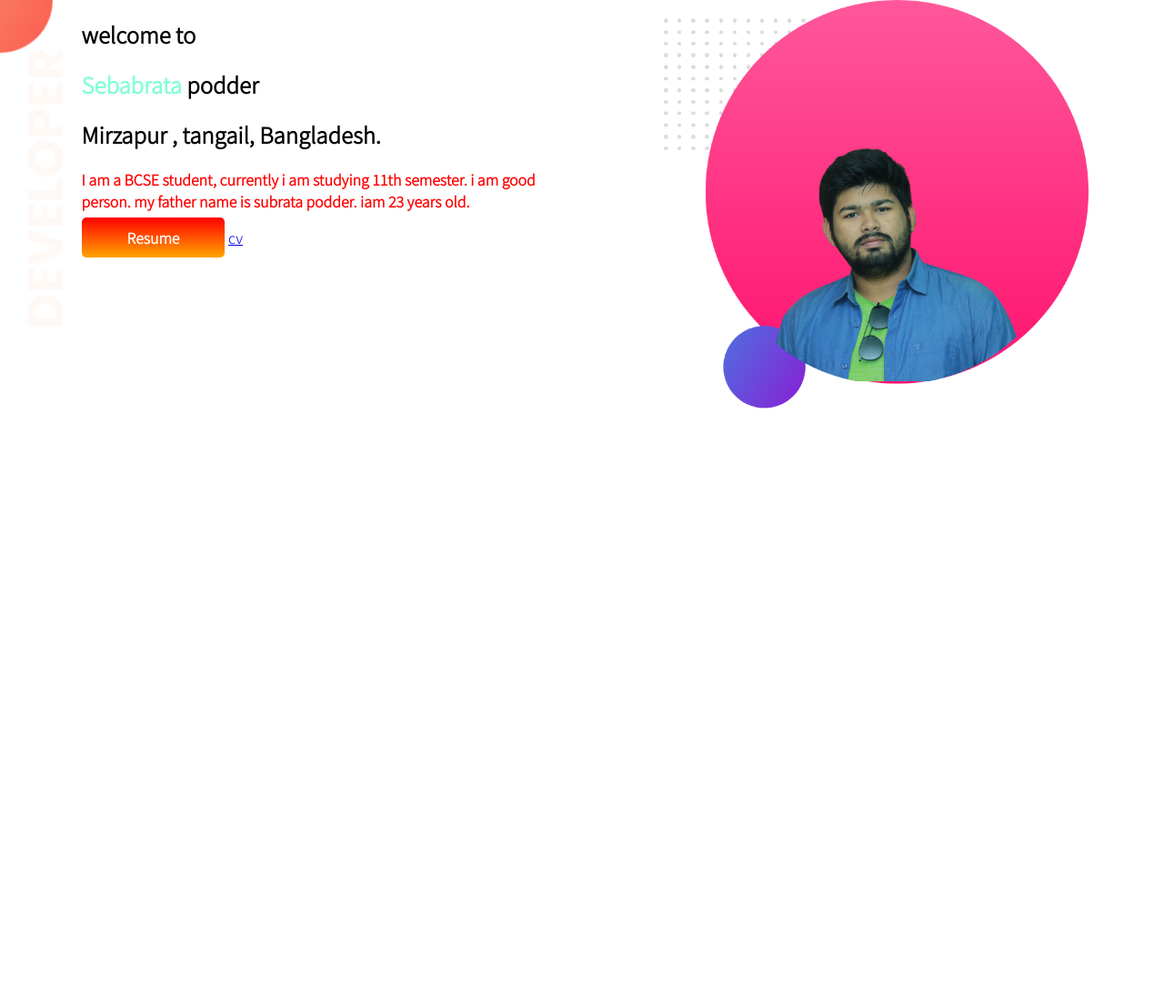
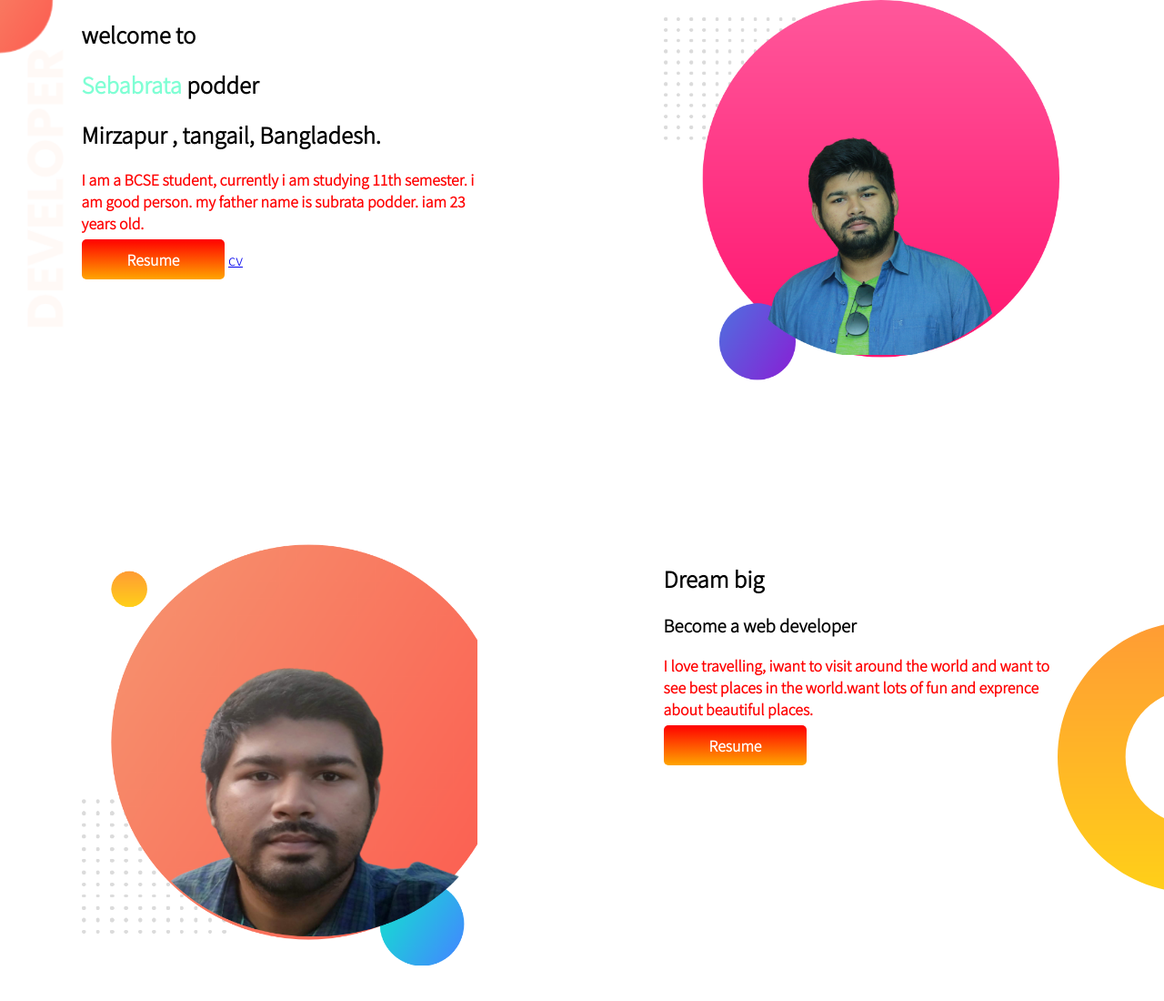
Before and after one commit to seba18103150/developer-protfolio, a plain HTML site: page index.html in a window 1280 px wide. Shown: the whole page at 91% size. Before the commit the page ends 800 px from the top, so only its background shows below. Drawn offline with Linux system fonts and the light colour scheme.

Commit message:
fast-image

```diff
--- a/index.html
+++ b/index.html
@@ -26,5 +26,16 @@
             <img src="images/s1.png" alt="">
         </div>
    </section>
+   <section class="drem-big">
+       <div class="half-size">
+           <img src="images/me-bg.png" alt="">
+       </div>
+       <div class="half-size">
+           <h2>Dream big</h2>
+           <h3>Become a web developer</h3>
+           <p>I love travelling, iwant to visit around the world  and want to see best places in the world.want lots of fun and exprence about beautiful places. </p>
+           <a target="_blank"  class="resume" href="https://www.youtube.com/watch?v=yUqkvcVG9AM/">Resume</a>
+        </div>
+   </section>
 </body>
 </html>
--- a/style.css
+++ b/style.css
@@ -11,13 +11,15 @@ h1{
 }
 section{
     display:flex;
+    margin-bottom: 175px;
 }
 .half-size{
     width: 50%;
     padding-left: 7%;
+    padding-right: 9%;
 }
 .half-size img{
-    width: 85%;
+    width: 100%;
 }
 p{
     color: red                  ;
@@ -35,3 +37,8 @@ p{
     background-image: url(images/top-banner.png);
     background-repeat: no-repeat;
 }
+.drem-big{
+    background-image: url(images/dream-bg.png);
+    background-repeat: no-repeat;
+    background-position: right;
+}
```
